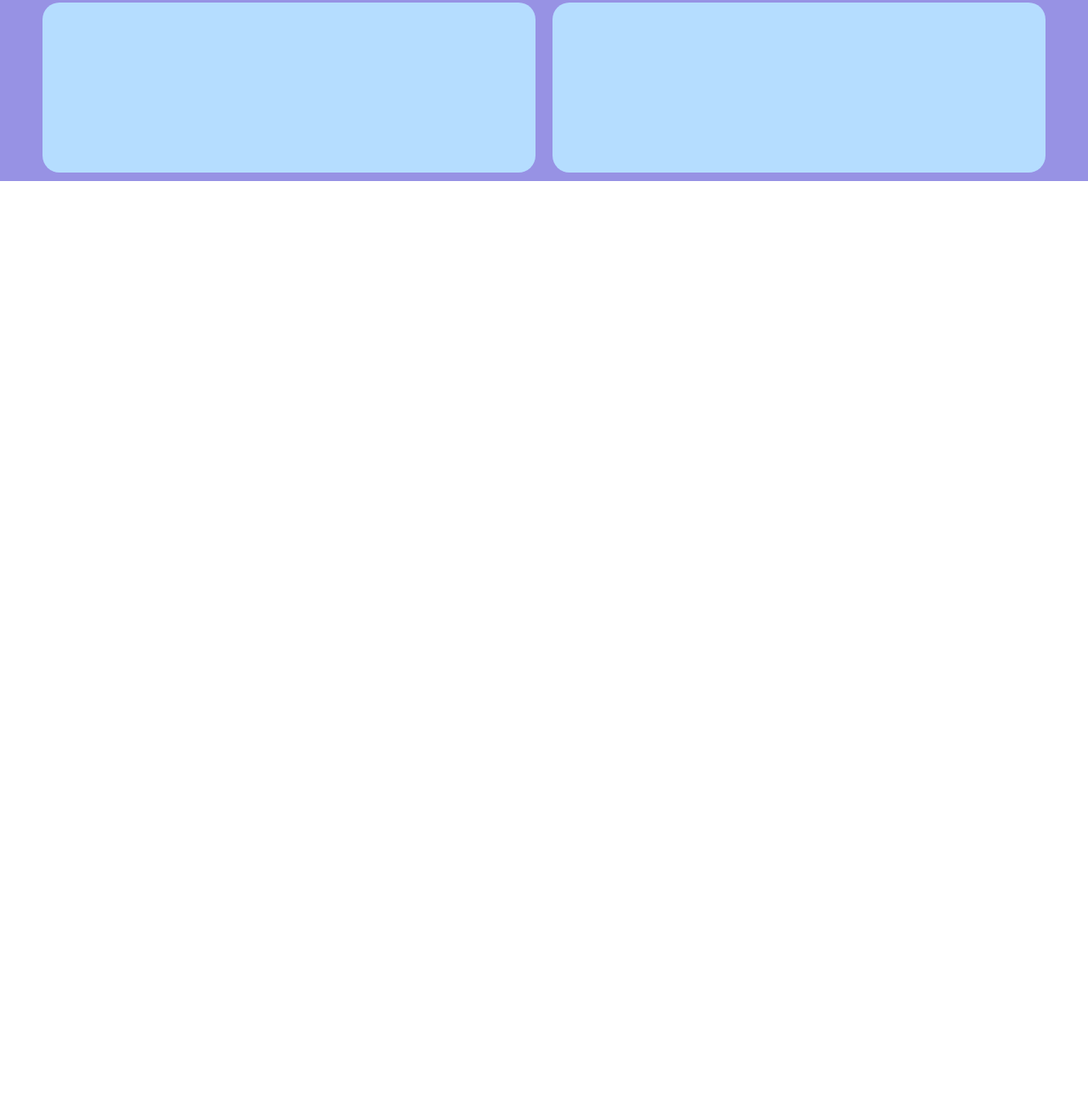
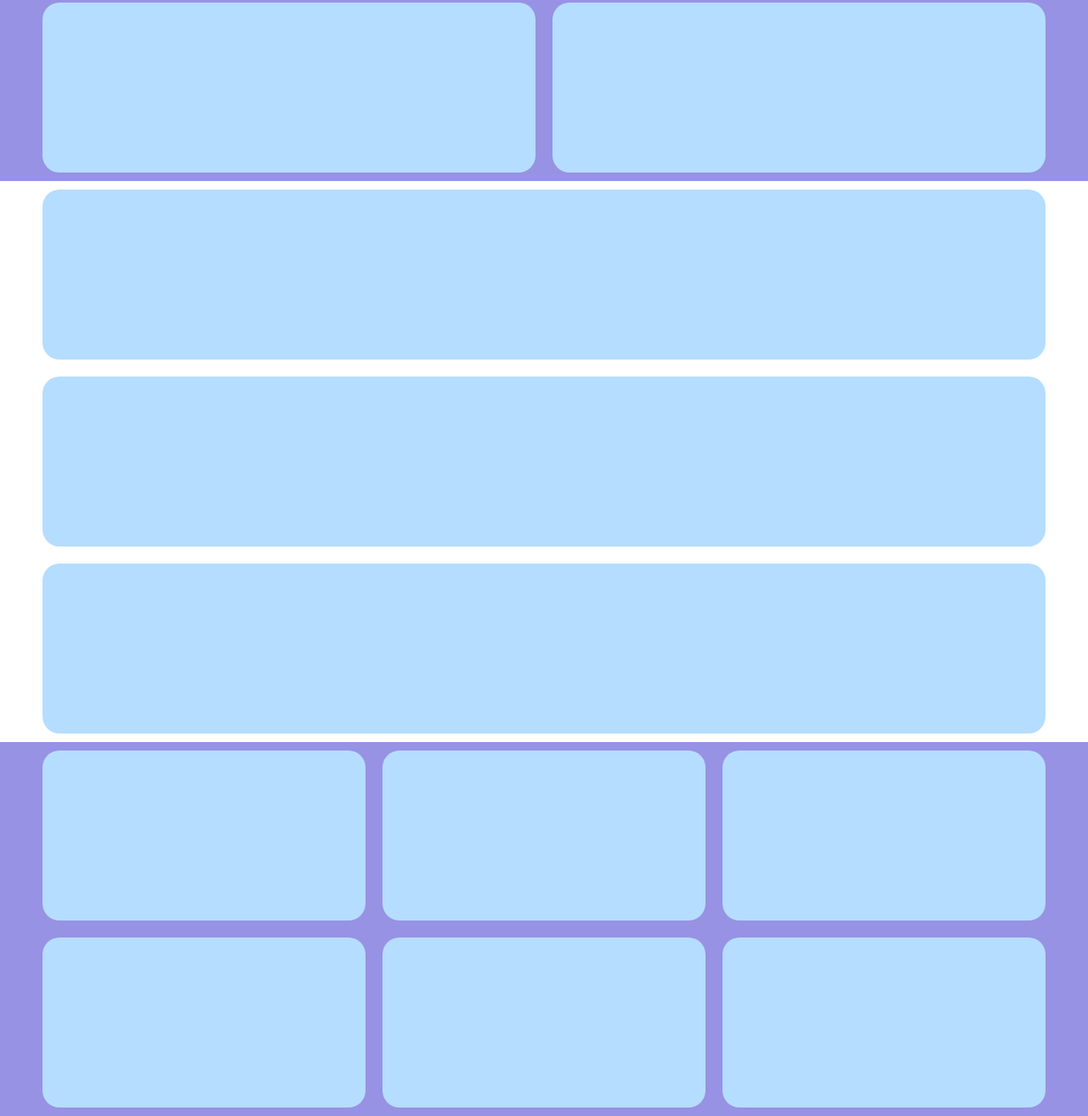
Before and after one commit to Simonedambra/htmlcss-responsive-layout, a plain HTML site: page index.html in a window 1280 px wide. Shown: the part 465-1778 px from the top of the page at 85% size. Before the commit the page ends 800 px from the top, so only its background shows below. Drawn offline with Linux system fonts and the light colour scheme.

Commit message:
[UPD]  added second violet section

```diff
--- a/css/style.css
+++ b/css/style.css
@@ -70,6 +70,10 @@ header {
     #jumbo .col {
         width: calc(100%/3 - 20px);
     }
+
+    #violet-section-2 .col {
+        width: calc(100%/2 - 20px);
+    }
 }
 
 @media screen and (min-width:768px) {
@@ -85,7 +89,12 @@ header {
         width: calc(100%/2 - 20px);
     }
 
+    #violet-section-2 .col {
+        width: calc(100%/3 - 20px);
+    }
 }
 
 
+
+
 /* fine query */
--- a/index.html
+++ b/index.html
@@ -32,6 +32,28 @@
                 <div class="col bg-lightblue border-20"></div>
             </div>
         </section>
+        <section id="profiles">
+            <div class="container flex-center">
+                <div>
+                    <span></span>
+                    <h1></h1>
+                    <span></span>
+                </div>
+                <div class="col bg-lightblue border-20 "></div>
+                <div class="col bg-lightblue border-20 "></div>
+                <div class="col bg-lightblue border-20"></div>
+            </div>
+        </section>
+        <section id="violet-section-2" class="bg-lightviolet">
+            <div class="container flex-center">
+                <div class="col bg-lightblue border-20 "></div>
+                <div class="col bg-lightblue border-20 "></div>
+                <div class="col bg-lightblue border-20"></div>
+                <div class="col bg-lightblue border-20"></div>
+                <div class="col bg-lightblue border-20"></div>
+                <div class="col bg-lightblue border-20 "></div>
+            </div>
+        </section>
 
 
 
```
